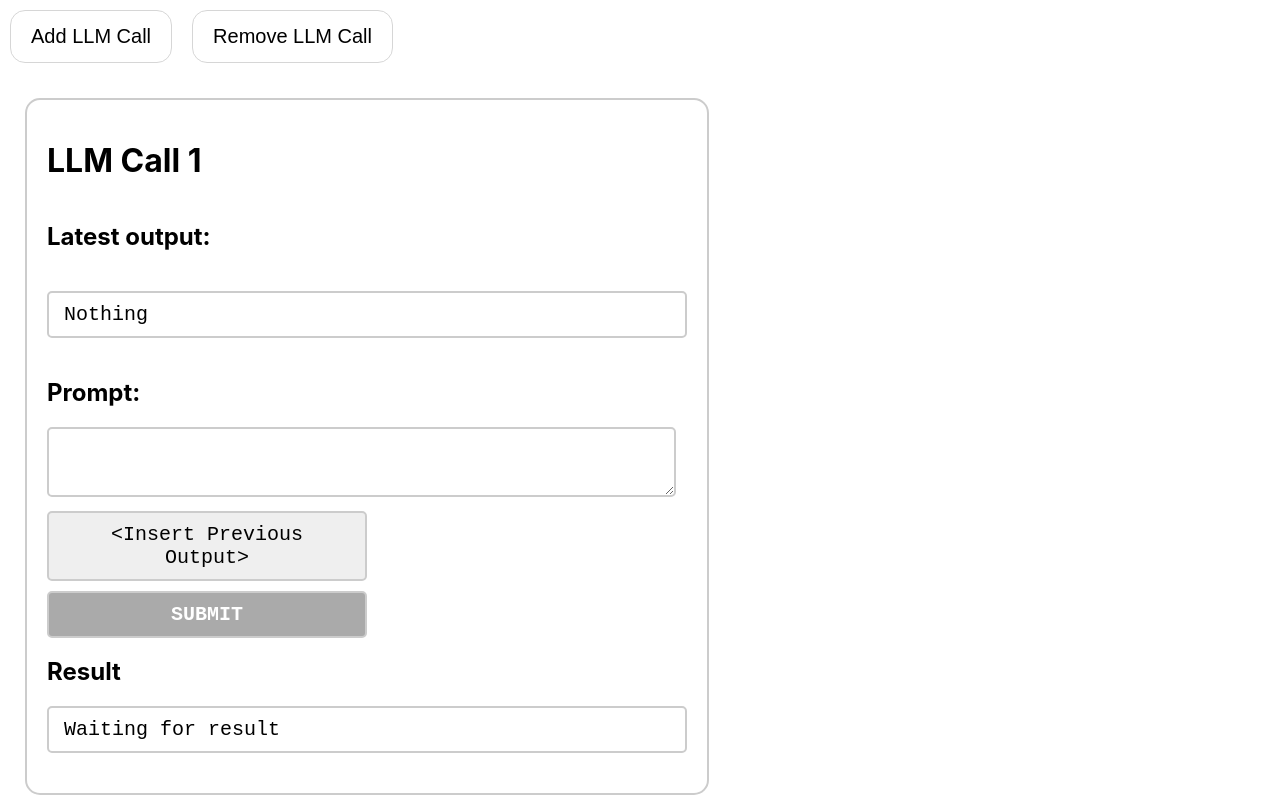
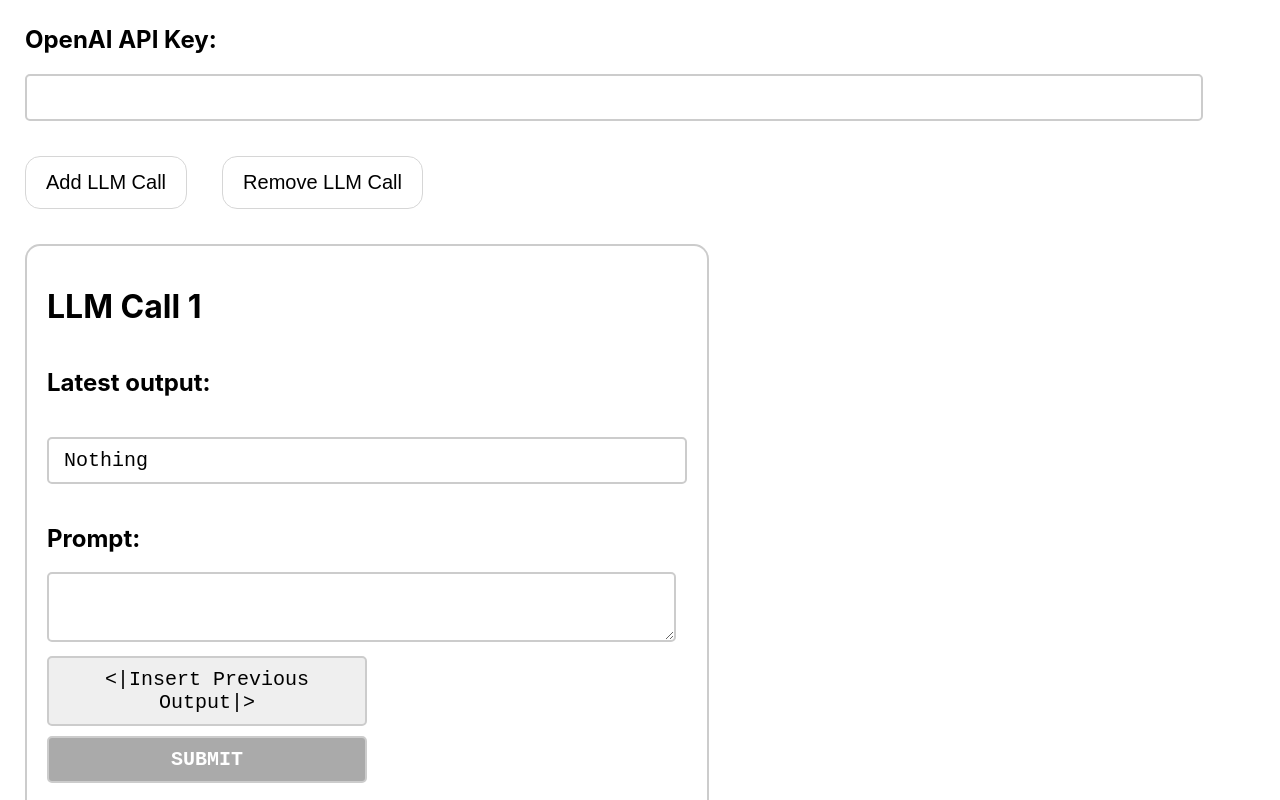
Before and after one commit to interlocklabs/exp-1.0.0-promptlab, a React (Create React App) app: page / in a window 1280 px wide. Shown: the top 800 px of the page. Built offline with nearby package versions, Linux system fonts and the light colour scheme.

Commit message:
mr beast

```diff
--- a/src/App.css
+++ b/src/App.css
@@ -3,6 +3,7 @@
 .controller {
   padding: 14px 20px 14px 20px;
   margin: 10px;
+  margin-left: 25px;
   border: 1px solid rgba(204, 204, 204, .8);
   border-radius: 15px;
   background: none;
@@ -25,7 +26,7 @@ form {
   flex-direction: column;
 }
 
-#prev, textarea, input[type="submit"] {
+#prev, textarea, input[type="submit"], input[name="apikey"] {
   outline: none;
   border: 2px solid #ccc;
   border-radius: 5px;
@@ -37,6 +38,10 @@ form {
 textarea {
   width: 93%;
   resize: vertical;
+}
+
+input[name="apikey"] {
+  width: 93%;
 }
 
 #prev, input[type="submit"] {
@@ -63,3 +68,7 @@ input[type="submit"] {
   font-family: 'Ubuntu Mono', monospace;
   padding: 10px 15px 10px 15px;
 }
+
+.api_key {
+  margin: 25px;
+}
--- a/src/App.js
+++ b/src/App.js
@@ -15,7 +15,7 @@ const Child = (props) => {
     const config = {
       headers: {
         'Content-Type': 'application/json',
-        'Authorization': `Bearer ${process.env.REACT_APP_OPENAI_API_KEY}`
+        'Authorization': `Bearer ${props.API_key}`
       }
     }
     const data = {
@@ -52,7 +52,8 @@ const Child = (props) => {
         <h2>Prompt:</h2>
         <textarea name="prompt" value={prompt} onChange={handleChange} />
       </label>
-      <button id="prev" onClick={handlePrev}>&lt;Insert Previous Output&gt;</button>
+
+      <button id="prev" onClick={handlePrev}>&lt;|Insert Previous Output|&gt;</button>
       <input type="submit" value="Submit" />
     </form>
     <div>
@@ -81,6 +82,11 @@ const Parent = (props) => {
 const App = () => {
   const [numChildren, setNumChildren] = useState(1);
   const [lastResult, setLastResult] = useState("");
+  const [API_key , setAPI_key] = useState("");
+
+  const handleKeyChange = (event) => {
+    setAPI_key(event.target.value);
+  };
 
   const addLlmBox = (event) => {
     setNumChildren(numChildren + 1);
@@ -94,15 +100,23 @@ const App = () => {
   let children = [];
 
   for (var i = 0; i < numChildren; i += 1) {
-    children.push(<Child key={i} number={i} prev={lastResult} res={setLastResult} />);
+    children.push(<Child key={i} number={i} prev={lastResult} res={setLastResult}  API_key={API_key} />);
   };
 
   // setChildLiterals(children);
 
   return (
+    <div>
+    <div className="api_key">
+      <label>
+        <h2>OpenAI API Key:</h2>
+        <input name="apikey" value={API_key} onChange={handleKeyChange} />
+      </label>
+    </div>
     <Parent addFn={addLlmBox} remFn={remLlmBox} >
       {children}
     </Parent>
+    </div>
   );
 }
 
```
Also changed, not shown: 1 other file (tests, documents, lock files or other folders).
